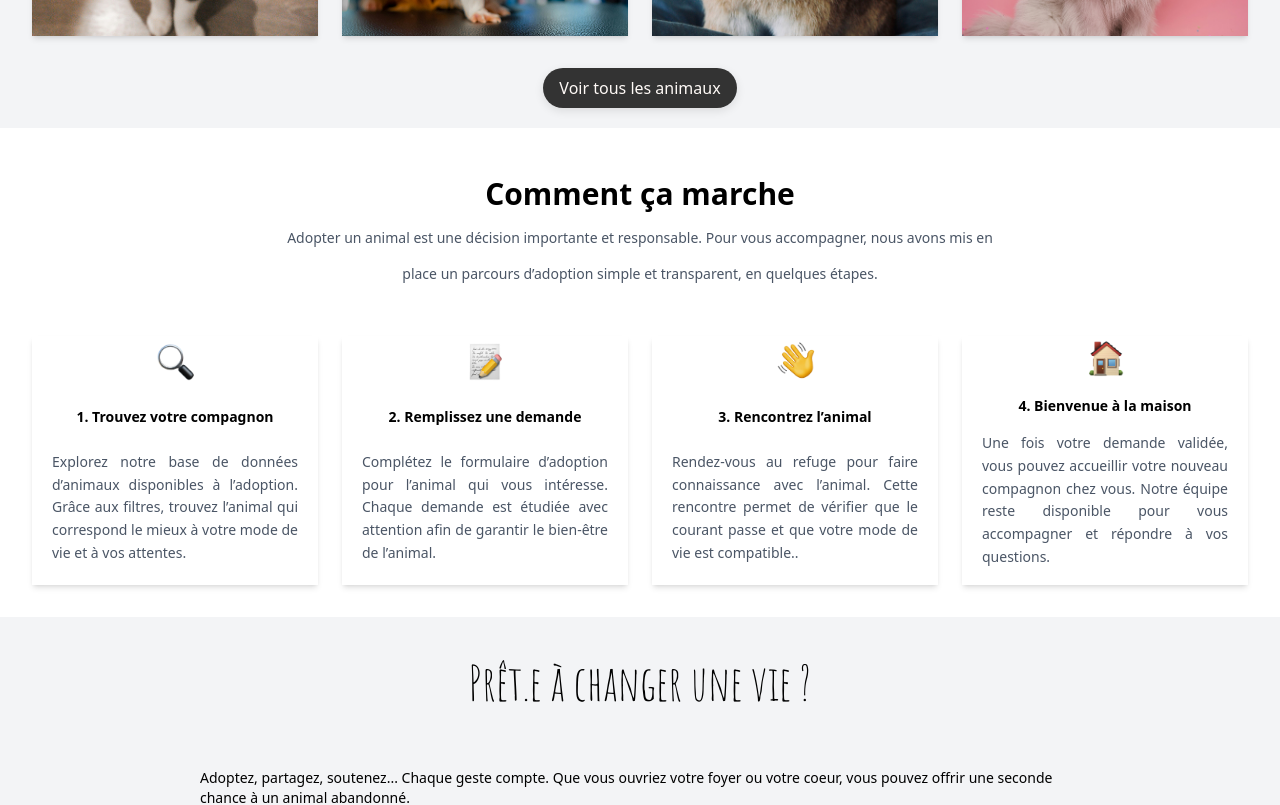
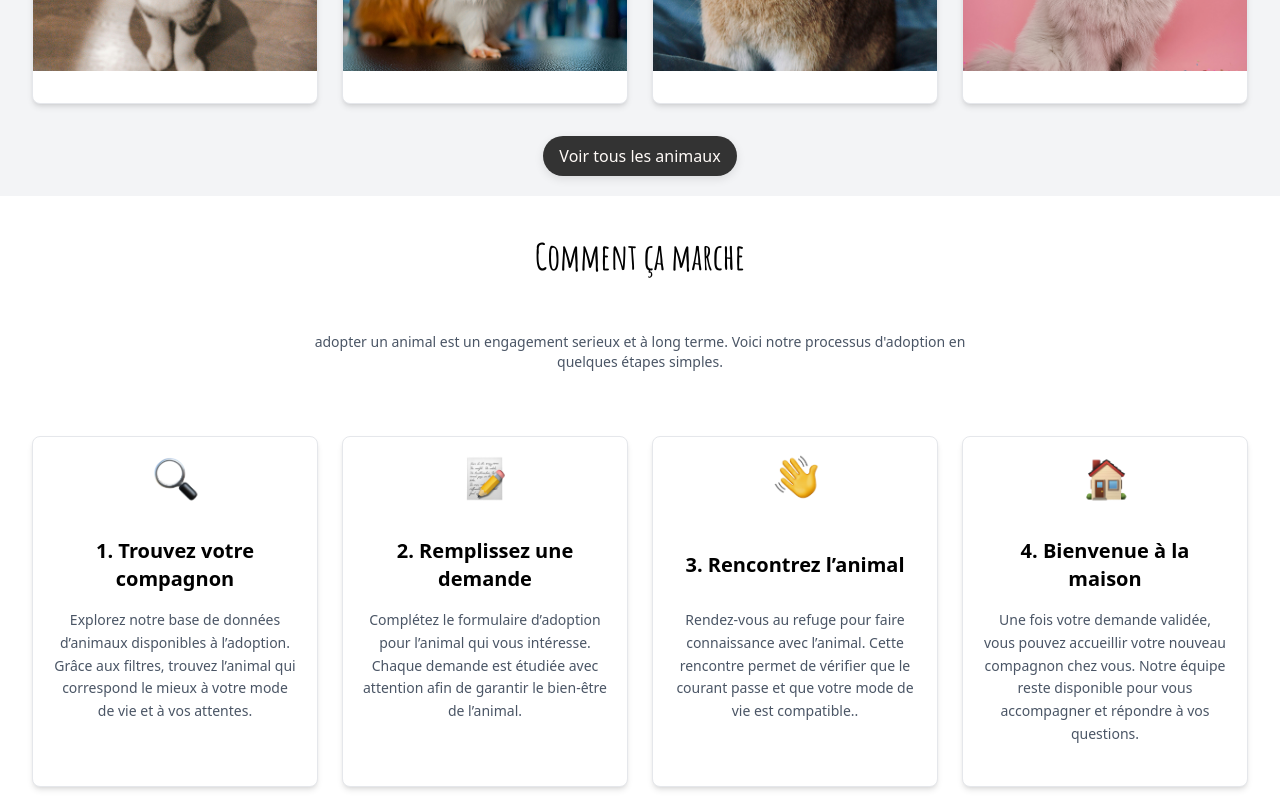
Before and after one commit to gaultierpatrice/adaopte, a React (Vite) app: page / in a window 1280 px wide. Shown: the part 960-1765 px from the top of the page. Built offline with nearby package versions, Linux system fonts and the light colour scheme.

Commit message:
update card LandingPage

```diff
--- a/src/components/Card.tsx
+++ b/src/components/Card.tsx
@@ -10,6 +10,7 @@ interface CardProps {
   zipcode?: string;
   description?: string;
   descriptionInfo?: string;
+  imageUrlIcons?: string;
   imageUrl?: string;
   imageAlt?: string;
   imageSize?: "small" | "large";
@@ -28,16 +29,17 @@ function Card({
   imageAlt,
   title,
   descriptionInfo,
+  imageUrlIcons,
   imageSize = "large",
   showButton = true,
 }: CardProps) {
   const imageSizeClass =
     imageSize === "small"
-      ? "w-full h-11 object-contain"
+      ? "w-full h-13 object-contain"
       : "w-full h-56 object-cover";
 
   return (
-    <div className="flex flex-col justify-around card w-full max-w-xs bg-white shadow-md">
+    <div className="flex flex-col justify-around card w-full max-w-xs bg-white shadow-md hoverflow-hidden rounded-lg border border-gray-200">
       {imageUrl && (
         <img
           src={imageUrl}
@@ -45,6 +47,15 @@ function Card({
           className={`w-full ${imageSizeClass} `}
         />
       )}
+      <div className="p-4 flex justify-center">
+        {imageUrlIcons && (
+          <img
+            src={imageUrlIcons}
+            alt={imageAlt ?? ""}
+            className={`w-full ${imageSizeClass} `}
+          />
+        )}
+      </div>
       {type && (
         <p className="text-sm font-semibold text-gray-500 px-5 pt-4">{type}</p>
       )}
@@ -67,7 +78,7 @@ function Card({
         </p>
       )}
       {title && (
-        <p className="flex justify-center pt-4 text-sm text-black px-5 font-bold">
+        <p className="flex justify-center text-center pt-4 text-xl text-black px-5 font-bold min-h-[72px] flex items-center justify-center">
           {title}
         </p>
       )}
@@ -77,7 +88,7 @@ function Card({
         </p>
       )}
       {descriptionInfo && (
-        <p className="flex justify-center text-justify py-4 text-sm text-gray-600 leading-relaxed px-5 ">
+        <p className="flex pb-10 justify-center text-center h-full text-sm text-gray-600 leading-relaxed px-5 ">
           {descriptionInfo}
         </p>
       )}
--- a/src/data/information.json
+++ b/src/data/information.json
@@ -2,21 +2,21 @@
   {
     "title": "1. Trouvez votre compagnon",
     "descriptionInfo": "Explorez notre base de données d’animaux disponibles à l’adoption. Grâce aux filtres, trouvez l’animal qui correspond le mieux à votre mode de vie et à vos attentes.",
-    "imageUrl": "src/pictures/loupe.png"
+    "imageUrlIcons": "src/pictures/loupe.png"
   },
   {
     "title": "2. Remplissez une demande",
     "descriptionInfo": "Complétez le formulaire d’adoption pour l’animal qui vous intéresse. Chaque demande est étudiée avec attention afin de garantir le bien-être de l’animal.",
-    "imageUrl": "src/pictures/papier.png"
+    "imageUrlIcons": "src/pictures/papier.png"
   },
   {
     "title": "3. Rencontrez l’animal",
     "descriptionInfo": "Rendez-vous au refuge pour faire connaissance avec l’animal. Cette rencontre permet de vérifier que le courant passe et que votre mode de vie est compatible..",
-    "imageUrl": "src/pictures/main.png"
+    "imageUrlIcons": "src/pictures/main.png"
   },
   {
     "title": "4. Bienvenue à la maison",
     "descriptionInfo": "Une fois votre demande validée, vous pouvez accueillir votre nouveau compagnon chez vous. Notre équipe reste disponible pour vous accompagner et répondre à vos questions.",
-    "imageUrl": "src/pictures/maison.png"
+    "imageUrlIcons": "src/pictures/maison.png"
   }
 ]
--- a/src/pages/LandingPage.tsx
+++ b/src/pages/LandingPage.tsx
@@ -59,23 +59,23 @@ function LandingPage() {
             </NavLink>
           </section>
 
-          <h2 className="flex flex-col justify-center pt-12 text-3xl font-bold ">
+          <h1 className="flex flex-col justify-center  p-10 text-4xl font-bold">
             Comment ça marche
-          </h2>
-          <p className="text-sm px-50 pt-8 text-gray-600 ">
-            Adopter un animal est une décision importante et responsable. Pour
-            vous accompagner, nous avons mis en
+          </h1>
+          <p className="text-sm flex px-50 text-gray-600 justify-center text-center pb-8">
+            adopter un animal est un engagement serieux et à long terme. Voici
+            notre processus d'adoption en
+            <br /> quelques étapes simples.
           </p>
-          <p className="text-sm px-50 mb-5 text-gray-600 ">
-            place un parcours d’adoption simple et transparent, en quelques
-            étapes.
-          </p>
-          <div className="grid grid-cols-4 gap-6 p-8 ">
+
+          <div className="grid grid-cols-4 gap-6 p-8">
             {information.map((information, index) => (
               <Card
                 key={index}
                 {...information}
-                imageUrl={imageMap[information.title] ?? information.imageUrl}
+                imageUrlIcons={
+                  imageMap[information.title] ?? information.imageUrlIcons
+                }
                 imageSize="small"
                 showButton={false}
               />
```
